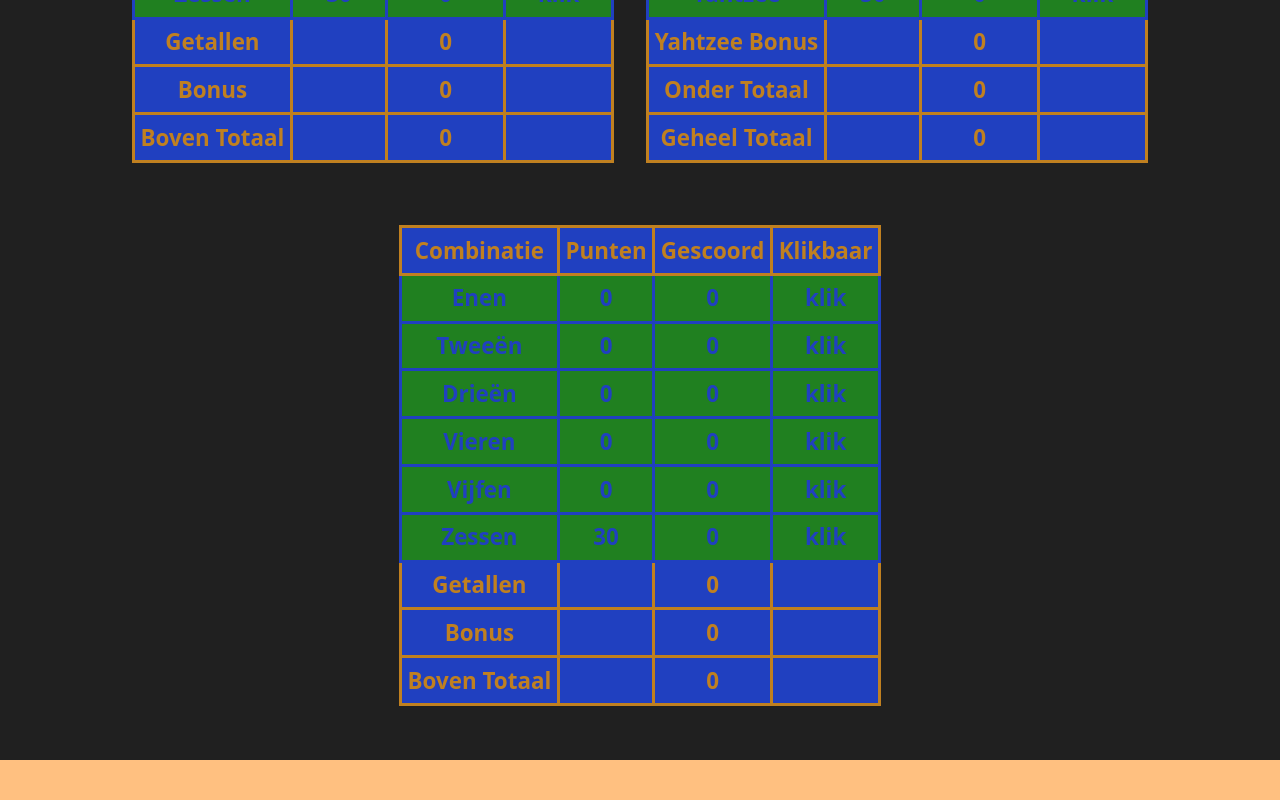
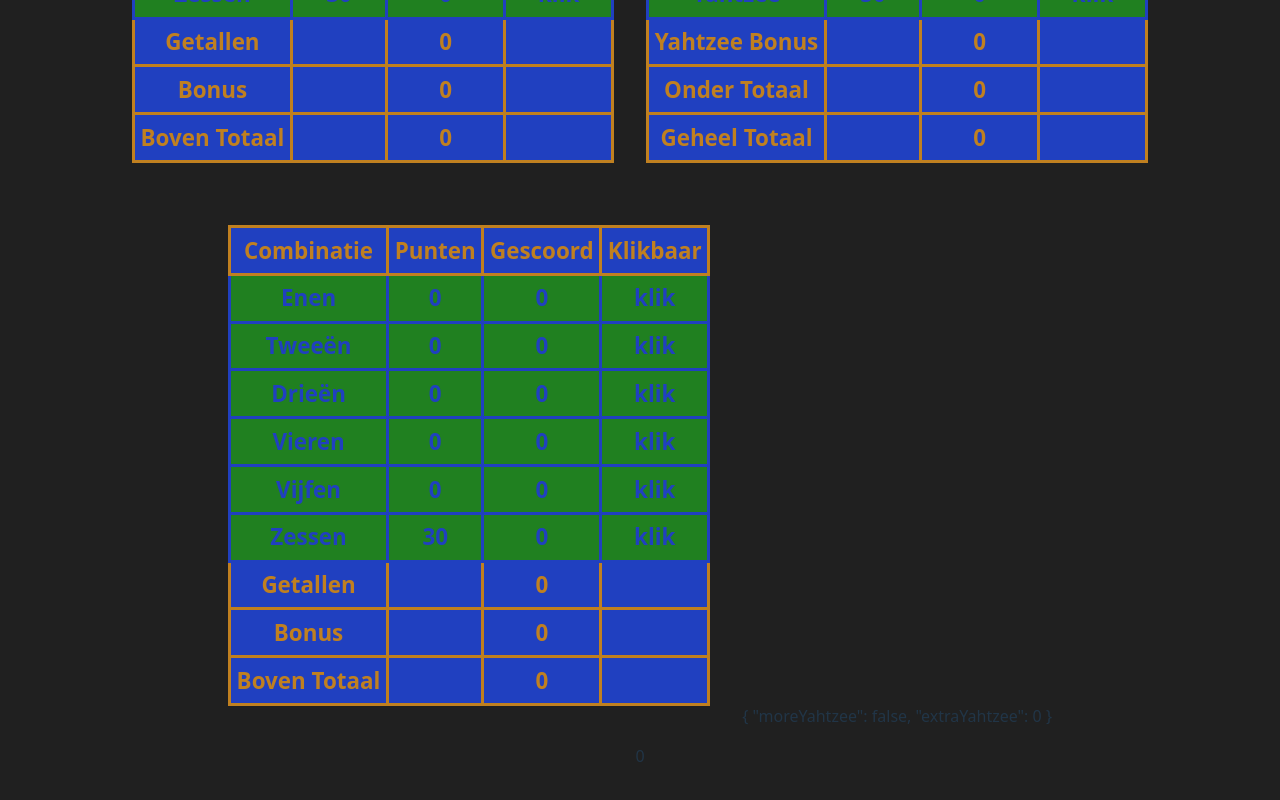
Before and after one commit to janderkkotlarski/vue_yahtzee, a Vue app: page / in a window 1280 px wide. Shown: the part 660-1460 px from the top of the page. Before the commit the page ends 1420 px from the top, so only its background shows below. Built offline with nearby package versions, Linux system fonts and the light colour scheme.

Commit message:
oh, emitting clicks to the parent is the trick for good feedback

```diff
--- a/src/components/Scorelist.vue
+++ b/src/components/Scorelist.vue
@@ -12,12 +12,6 @@
         extraYahtzee: 0,
     },
 });
-
-const furtherYahtzee = defineModel('furtherYahtzee', {type: Boolean, default: false});
-
-const plusYahtzee = defineModel('plusYahtzee', {type: Number, default: 0});
-
-// listing.value = scoreUpperInit;
 
 const scoress = list => {
     return list.value.scores;
@@ -36,9 +30,9 @@
 
     if (score.locked === klik && typeof score.scored === 'number') {
         // When another yahtzee is scored, up the bonus
-        if (furtherYahtzee) {
-            ++plusYahtzee.value;
-        }
+        // if (yahtzeeVars.moreYahtzee) {
+        //     ++yahtzeeVars.extraYahtzee;
+        // }
 
         score.final = score.scored;
         score.locked = lock;
@@ -56,6 +50,11 @@
     return ' ';
 };
 
+// // stel: de gegooide stenen vind je in model
+// const ones = computed(() => {
+//     return model.filter(item => item === 1).length * 1;
+// });
+
 //@click="lockEntry(score.id)"
 </script>
 
@@ -68,7 +67,7 @@
                 <th>Gescoord</th>
                 <th>Klikbaar</th>
             </tr>
-            <tr v-for="score in scoreListing.scores" :key="score.id" :class="score.locked">
+            <tr @click="$emit('habbening')" v-for="score in scoreListing.scores" :key="score.id" :class="score.locked">
                 <td>{{ score.title }}</td>
                 <td>{{ score.scored }}</td>
                 <td>{{ score.final }}</td>
@@ -76,4 +75,8 @@
             </tr>
         </table>
     </div>
+
+    <div class="inlined">
+        {{ yahtzeeVars }}
+    </div>
 </template>
--- a/src/components/Scorer.vue
+++ b/src/components/Scorer.vue
@@ -370,6 +370,12 @@
 
     recount();
 };
+
+const lessYahtzee = () => {
+    --extraYahtzee;
+};
+
+const habbened = ref(0);
 </script>
 
 <template>
@@ -434,5 +440,9 @@
     <br />
     <br />
 
-    <Scorelist :scoreListing="scoreUpper" />
+    <Scorelist @habbening="habbened += 1" :scoreListing="scoreUpper" :yahtzeeVars="{moreYahtzee, extraYahtzee}" />
+
+    <div>
+        {{ habbened }}
+    </div>
 </template>
```
Also changed, not shown: src/components/Multiples.vue (added).
